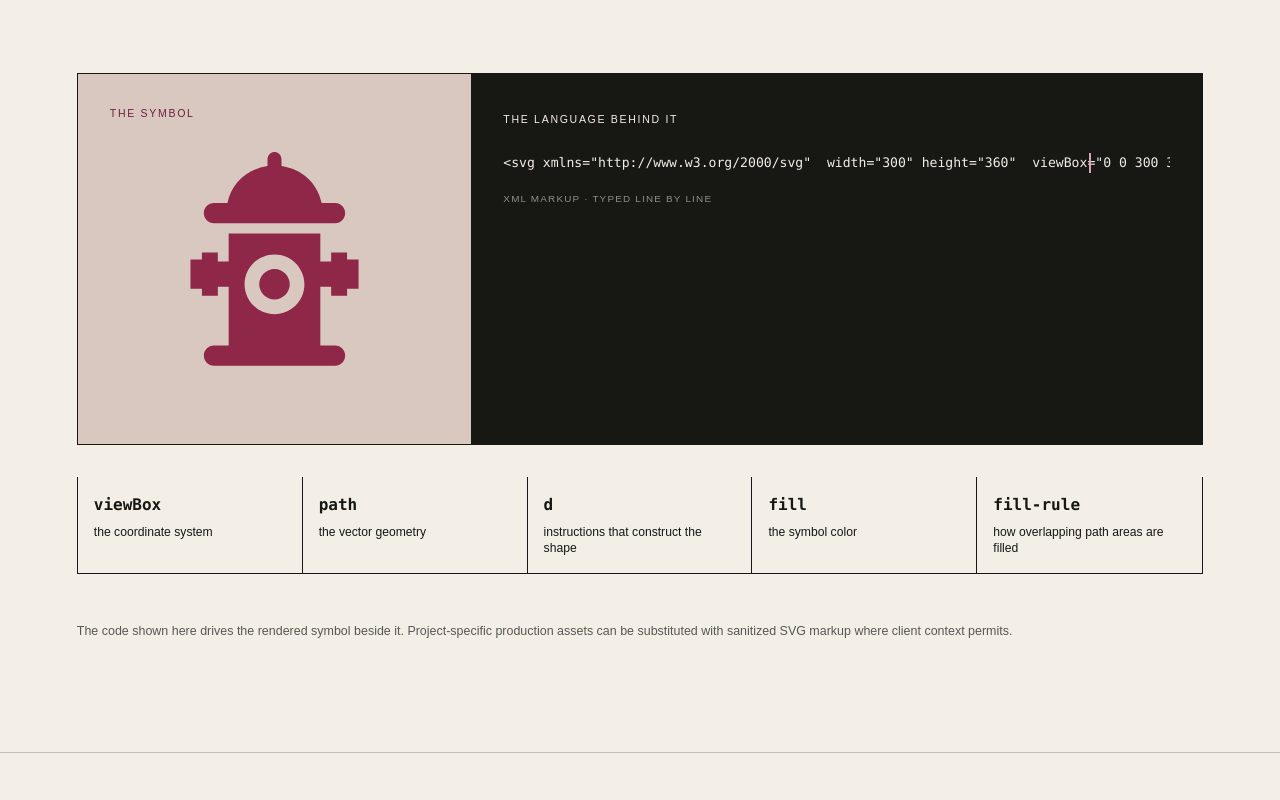
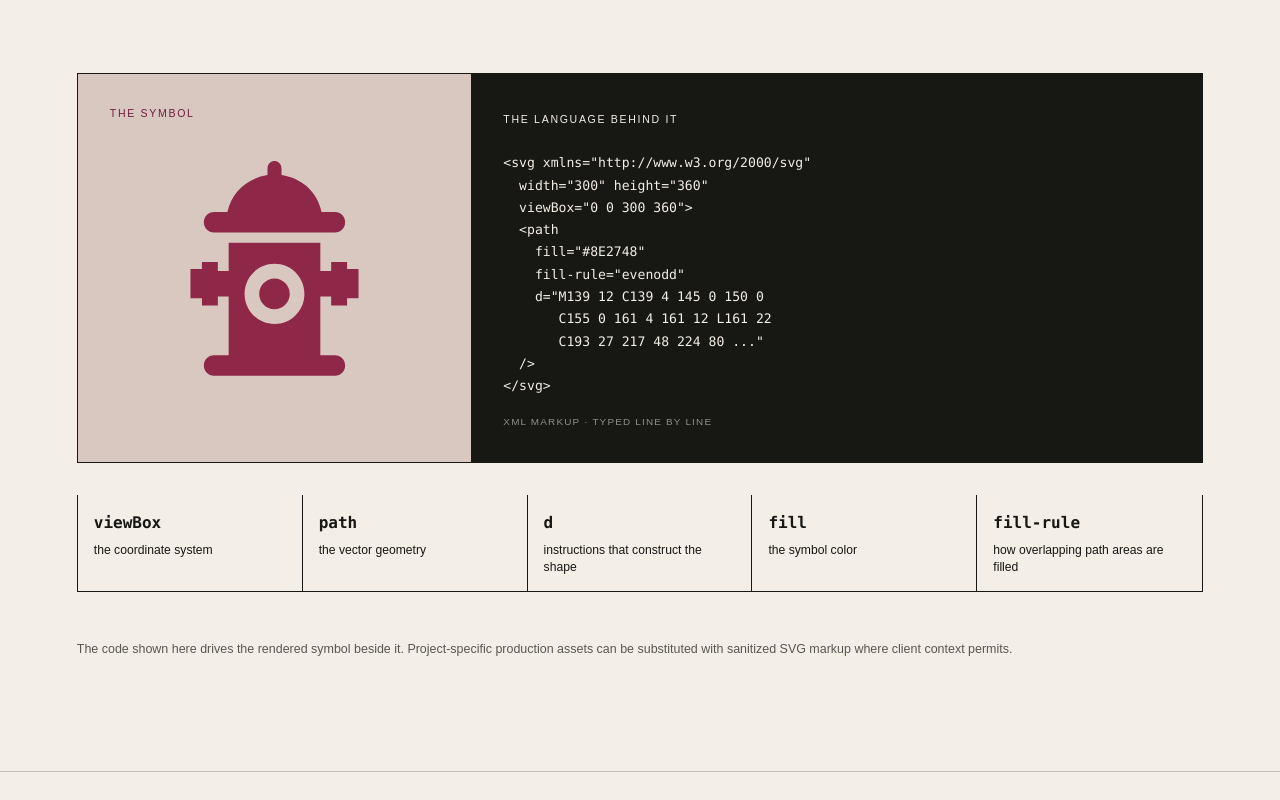
Before and after one commit to YXCastillo/yaneth-gis-portfolio, a Next.js app: page /case-studies/svg-symbology in a window 1280 px wide. Shown: the part 1800-2600 px from the top of the page. Built offline with nearby package versions, Linux system fonts and the light colour scheme.

Commit message:
Fix sequential SVG typing and center map example

```diff
--- a/app/globals.css
+++ b/app/globals.css
@@ -493,3 +493,8 @@ footer{background:var(--plum);color:var(--paper);min-height:75vh;padding:100px 6
 .svg-typewriter{position:relative;overflow:hidden;margin-top:1.4rem;max-width:100%}.svg-typewriter pre{margin:0!important}.svg-typewriter pre code{display:block;width:max-content;max-width:none;clip-path:inset(0 100% 0 0);animation:svgTypeReveal 7.2s steps(74,end) .35s forwards}.svg-typewriter i{position:absolute;left:0;top:.08em;width:2px;height:1.25em;background:#d6a4b3;animation:svgCursorTravel 7.2s steps(74,end) .35s forwards,svgCursorBlink .75s step-end infinite}.svg-motion-caption{display:block;margin-top:1.1rem;font-size:.62rem;letter-spacing:.12em;text-transform:uppercase;opacity:.55}.hydrant-map-example{height:155px;margin:auto 0;overflow:hidden;border:1px solid #c9c0b4;background:#f7f7f5}.hydrant-map-example img{width:100%!important;height:100%!important;object-fit:cover!important;margin:0!important}.svg-app-copy h2{position:relative;z-index:1;background:#f3eee6;padding-right:.6rem;width:fit-content;max-width:100%}.svg-app-copy h2:after{display:none!important}.svg-app-stage{position:relative;z-index:0}.svg-app-stage:after{content:"";position:absolute;left:0;right:0;bottom:0;height:1px;background:#c9c0b4}.svg-app-copy{position:relative;z-index:2;background:#f3eee6}
 @keyframes svgTypeReveal{to{clip-path:inset(0 0 0 0)}}@keyframes svgCursorTravel{0%{left:0}100%{left:97%}}@keyframes svgCursorBlink{50%{opacity:0}}
 @media(prefers-reduced-motion:reduce){.svg-typewriter pre code{clip-path:none;animation:none}.svg-typewriter i{display:none}}
+
+/* true sequential markup typing + map crop correction */
+.svg-typewriter pre code{display:block!important;width:auto!important;clip-path:none!important;animation:none!important}.svg-typed-line{display:block;width:0;max-width:max-content;white-space:pre;overflow:hidden;animation:svgLineType .58s steps(28,end) forwards;animation-delay:calc(.35s + (var(--line) * .62s))}.svg-typewriter i{display:none!important}.hydrant-map-example img{object-fit:contain!important;object-position:center center!important;transform:scale(.92);transform-origin:center}.hydrant-map-example{display:flex;align-items:center;justify-content:center;background:#f7f7f5}
+@keyframes svgLineType{from{width:0}to{width:100%}}
+@media(prefers-reduced-motion:reduce){.svg-typed-line{width:100%;animation:none}}
```
